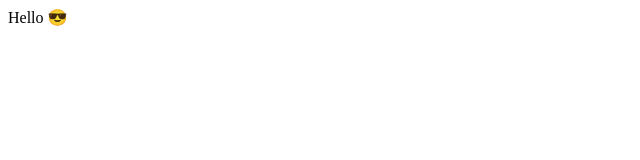
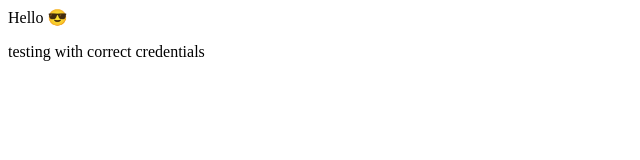
Before and after one commit to PratT-KAi/Git-and-GitHub-Beginner, a plain HTML site: page App/index.html in a window 1280 px wide. Shown: the whole page, without its empty margins (0-640 px from the left). Drawn offline with Linux system fonts and the light colour scheme.

Commit message:
corrected mail

```diff
--- a/App/index.html
+++ b/App/index.html
@@ -1 +1,2 @@
 <div>Hello 😎</div>
+<p>testing with correct credentials</p>
```
